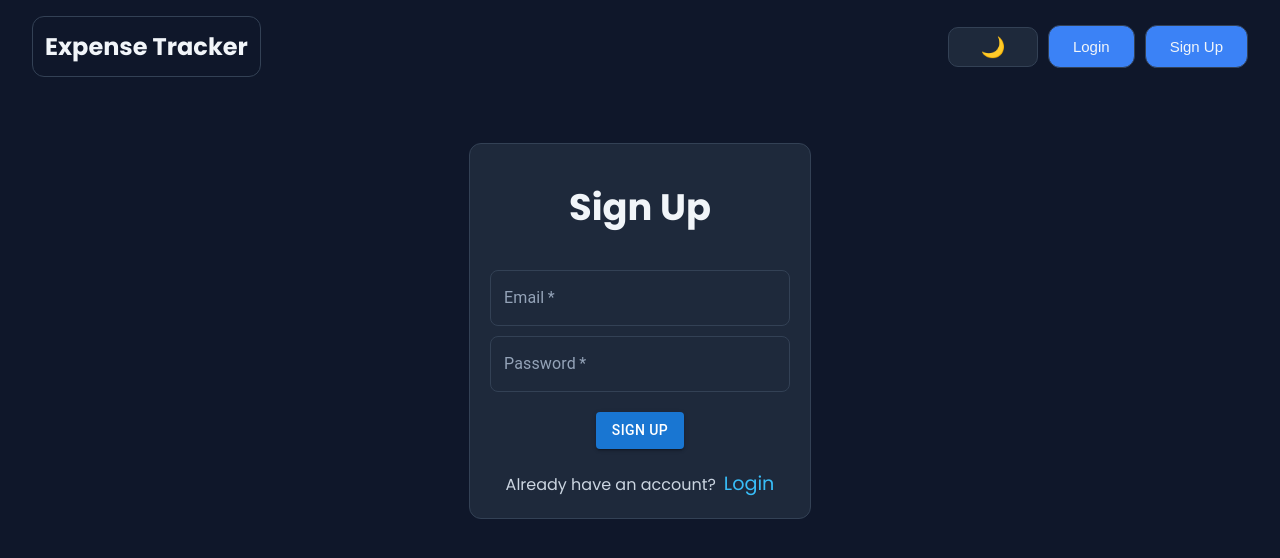
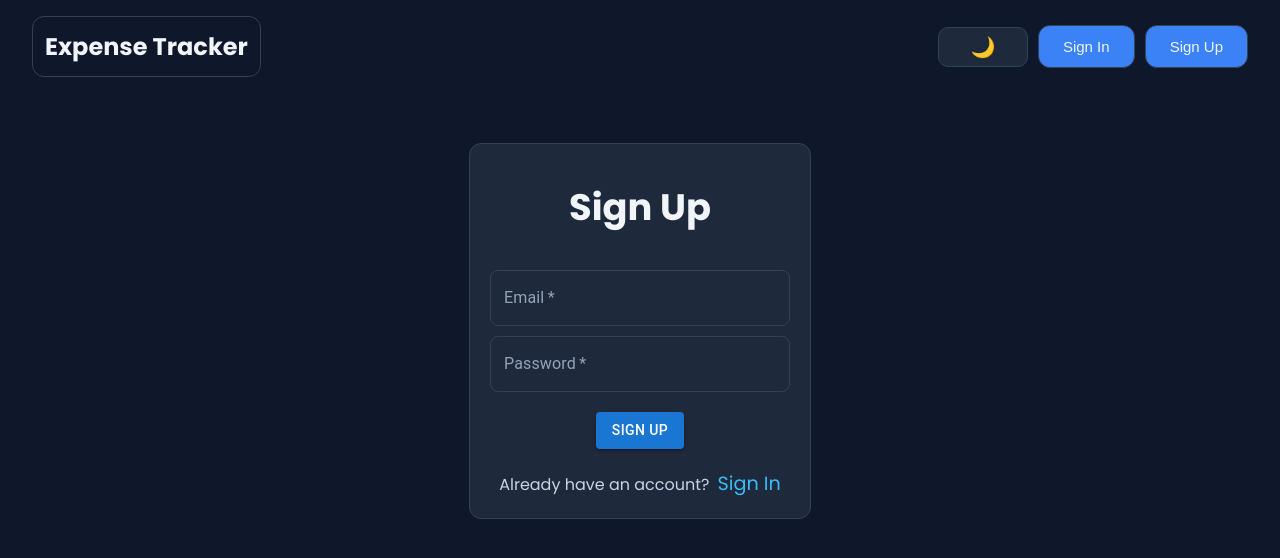
Before and after one commit to endlesssjourney2/finance-tracker, a React (Vite) app: page /signup in a window 1280 px wide. Shown: the top 558 px of the page. Built offline with nearby package versions, Linux system fonts and the light colour scheme; no server answers.

Commit message:
Added others pages to drawer, Changed the SignIn page(name)

```diff
--- a/src/components/DashboardChartContent/DashboardChartContent.tsx
+++ b/src/components/DashboardChartContent/DashboardChartContent.tsx
@@ -30,8 +30,8 @@ export const DashboardChartContent = ({
     return (
       <div className={s.notLoggedIn}>
         <h2 className={s.notLoggedInText}>
-          <Link className={s.link} to={"/login"}>
-            Log in
+          <Link className={s.link} to={"/signin"}>
+            Sign In
           </Link>{" "}
           to view your dashboard
         </h2>
--- a/src/components/Navbar/Navbar.tsx
+++ b/src/components/Navbar/Navbar.tsx
@@ -10,6 +10,8 @@ import CustomDrawer from "../CustomDrawer/CustomDrawer";
 import DrawerBtn from "../CustomDrawer/DrawerBtn";
 import PercentIcon from "@mui/icons-material/Percent";
 import DashboardIcon from "@mui/icons-material/Dashboard";
+import GridViewIcon from "@mui/icons-material/GridView";
+import AddHomeIcon from "@mui/icons-material/AddHome";
 
 const Navbar: FC = () => {
   const [open, setOpen] = useState(false);
@@ -31,8 +33,12 @@ const Navbar: FC = () => {
     navigate("/dashboard");
   };
 
-  const handleNavigateLogin = () => {
-    navigate("/login");
+  const handleNavigateView = () => {
+    navigate("/view");
+  };
+
+  const handleNavigateSignIn = () => {
+    navigate("/signin");
   };
 
   const handleNavigateSignUp = () => {
@@ -60,6 +66,16 @@ const Navbar: FC = () => {
               content={
                 <>
                   <DrawerBtn
+                    text="Home"
+                    Icon={AddHomeIcon}
+                    onClick={() => navigate("/")}
+                  />
+                  <DrawerBtn
+                    text="View"
+                    Icon={GridViewIcon}
+                    onClick={handleNavigateView}
+                  />
+                  <DrawerBtn
                     text="Dashboard"
                     Icon={DashboardIcon}
                     onClick={handleNavigateDashboard}
@@ -76,7 +92,7 @@ const Navbar: FC = () => {
         ) : (
           <div className={s.buttons}>
             <ThemeToggleButton onClick={toggleTheme} />
-            <NavButton text="Login" onClick={handleNavigateLogin} />
+            <NavButton text="Sign In" onClick={handleNavigateSignIn} />
             <NavButton text="Sign Up" onClick={handleNavigateSignUp} />
           </div>
         )}
--- a/src/pages/Auth/Login/Login.tsx
+++ b/src/pages/Auth/SignIn/SignIn.tsx
@@ -2,11 +2,11 @@ import { useState } from "react";
 import { Link, useNavigate } from "react-router-dom";
 import { supabase } from "../../../supabaseClient";
 import { Button, TextField } from "@mui/material";
-import s from "./Login.module.css";
+import s from "./SignIn.module.css";
 import { inputSx } from "../../../InputStyles";
 import LoadingProgress from "../../../components/LoadingProgress/LoadingProgress";
 
-const Login = () => {
+const SignIn = () => {
   const [email, setEmail] = useState("");
   const [password, setPassword] = useState("");
   const [loading, setLoading] = useState(false);
@@ -32,7 +32,7 @@ const Login = () => {
   return (
     <div className={s.loginPage}>
       <div className={s.content}>
-        <h2 className={s.title}>Login</h2>
+        <h2 className={s.title}>Sign In</h2>
 
         <div className={s.inputContainer}>
           <TextField
@@ -72,4 +72,4 @@ const Login = () => {
   );
 };
 
-export default Login;
+export default SignIn;
--- a/src/pages/Auth/SignUp/SignUp.tsx
+++ b/src/pages/Auth/SignUp/SignUp.tsx
@@ -76,8 +76,8 @@ const SignUp = () => {
         <footer className={s.footer}>
           <p className={s.footerText}>
             Already have an account?
-            <Link className={s.loginLink} to={"/login"}>
-              Login
+            <Link className={s.loginLink} to={"/signin"}>
+              Sign In
             </Link>
           </p>
         </footer>
--- a/src/router.tsx
+++ b/src/router.tsx
@@ -1,11 +1,11 @@
 import { createBrowserRouter } from "react-router-dom";
 import RootLayout from "./Layout/RootLayout";
 import Home from "./pages/Home/Home";
-import Login from "./pages/Auth/Login/Login";
 import SignUp from "./pages/Auth/SignUp/SignUp";
 import View from "./pages/View/View";
 import Dashboard from "./pages/Dashboard/Dashboard";
 import Percentile from "./pages/Percentile/Percentile";
+import SignIn from "./pages/Auth/SignIn/SignIn";
 
 export const router = createBrowserRouter(
   [
@@ -14,7 +14,7 @@ export const router = createBrowserRouter(
       element: <RootLayout />,
       children: [
         { index: true, element: <Home /> },
-        { path: "/login", element: <Login /> },
+        { path: "/signin", element: <SignIn /> },
         { path: "/signup", element: <SignUp /> },
         { path: "/view", element: <View /> },
         { path: "/dashboard", element: <Dashboard /> },
```
Also changed, not shown: src/pages/Auth/SignIn/SignIn.module.css (renamed from src/pages/Auth/Login/Login.module.css).
